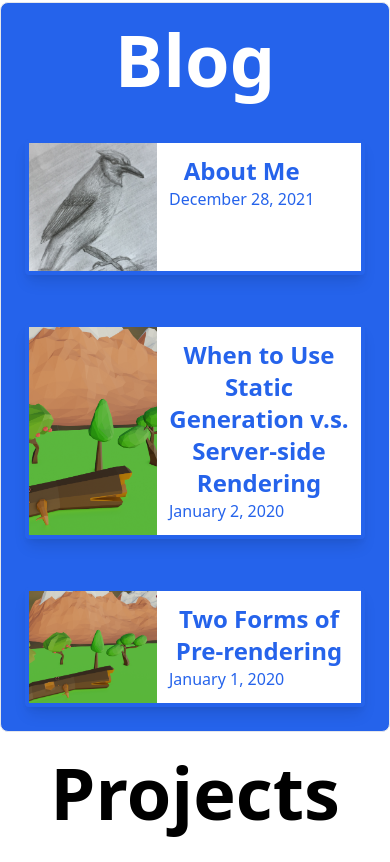
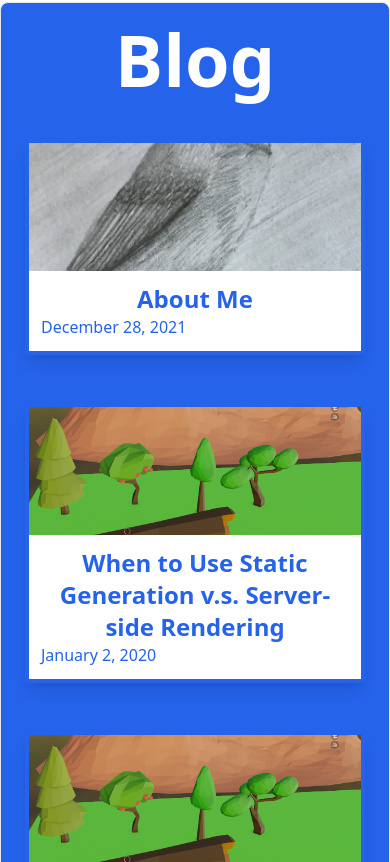
Before and after one commit to Isaac-Muscat/Personal-Blog-Static-Site, a Next.js app in the folder blog/: page / in a window 390 px wide. Shown: the part 1562-2424 px from the top of the page. Built offline with nearby package versions, Linux system fonts and the light colour scheme.

Commit message:
Fixed some responsiveness issues

```diff
--- a/blog/components/layout.js
+++ b/blog/components/layout.js
@@ -28,12 +28,12 @@ export default function Layout({ children }) {
       </div>
     </nav>
   );
-  const footer = <h1 className="my-80"></h1>;
+  const footer = <h1 className="my-40"></h1>;
 
   return (
-    <div className="width-auto">
+    <div className="w-full">
       <header className="sticky top-0 z-50">{navBar}</header>
-      <main className="mb-auto relative">{children}</main>
+      <main className="mb-auto">{children}</main>
       <footer>{footer}</footer>
     </div>
   );
--- a/blog/components/post.js
+++ b/blog/components/post.js
@@ -4,8 +4,8 @@ import Date from "../components/date";
 
 export default function Post({ post }) {
 	return (
-		<div className="flex flex-row bg-white rounded shadow-lg border-4 border-blue-600 m-6">
-			<img className="object-cover w-32" src={`${post.coverImage}`} />
+		<div className="flex flex-col sm:flex-row bg-white rounded shadow-lg border-4 border-blue-600 m-6">
+			<img className="object-cover h-32 sm:w-32" src={`${post.coverImage}`} />
 			<div className="p-3 flex flex-col text-blue-600 ">
 				<Link href={`/posts/${post.title}`}>
 					<a className="text-center text-2xl font-bold">{post.title}</a>
```
